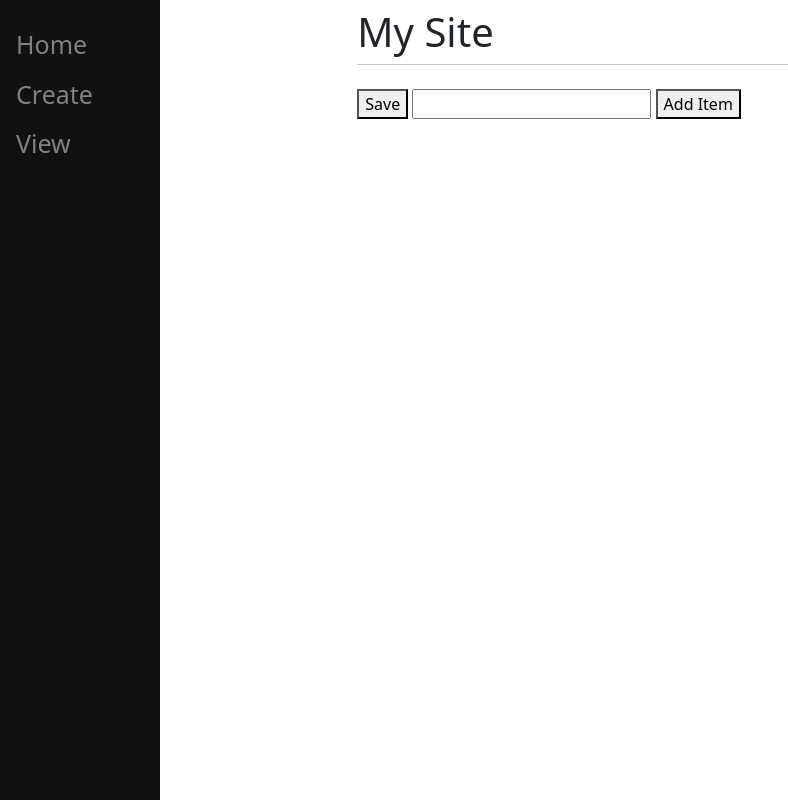
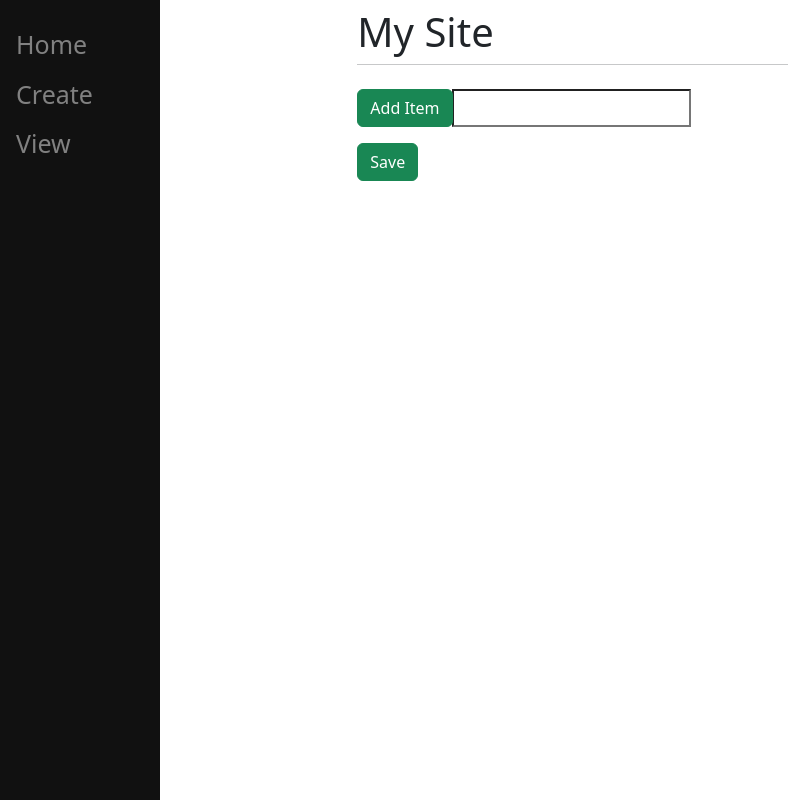
Before and after one commit to ManNjoro/Django-Beginner, a Django app: template mysite/main/templates/main/list.html in a window 1280 px wide. Shown: the whole page, without its empty margins (0-788 px from the left). Run offline with Django 5.2, Linux system fonts and the light colour scheme; the template is opened without the code that fills it, so the values that code supplies are empty; some libraries are stand-ins or nearby versions.

Commit message:
"Updated HTML for list template: moved save button, added input group for new item text input"

```diff
--- a/mysite/main/templates/main/list.html
+++ b/mysite/main/templates/main/list.html
@@ -21,8 +21,13 @@
         </div>
             {% endfor %}
 
-    <button name="save", value="save">Save</button>
-    <input type="text", name="new" id="">
-    <button name="newItem", value="newItem">Add Item</button>
+    <div class="input-group mb-3">
+        <div class="input-group-prepend">
+
+            <button name="newItem", value="newItem" class="btn btn-success">Add Item</button>
+        </div>
+        <input type="text", name="new" id="">
+    </div>
+    <button name="save", value="save" class="btn btn-success">Save</button>
 </form>
 {% endblock %}
```
